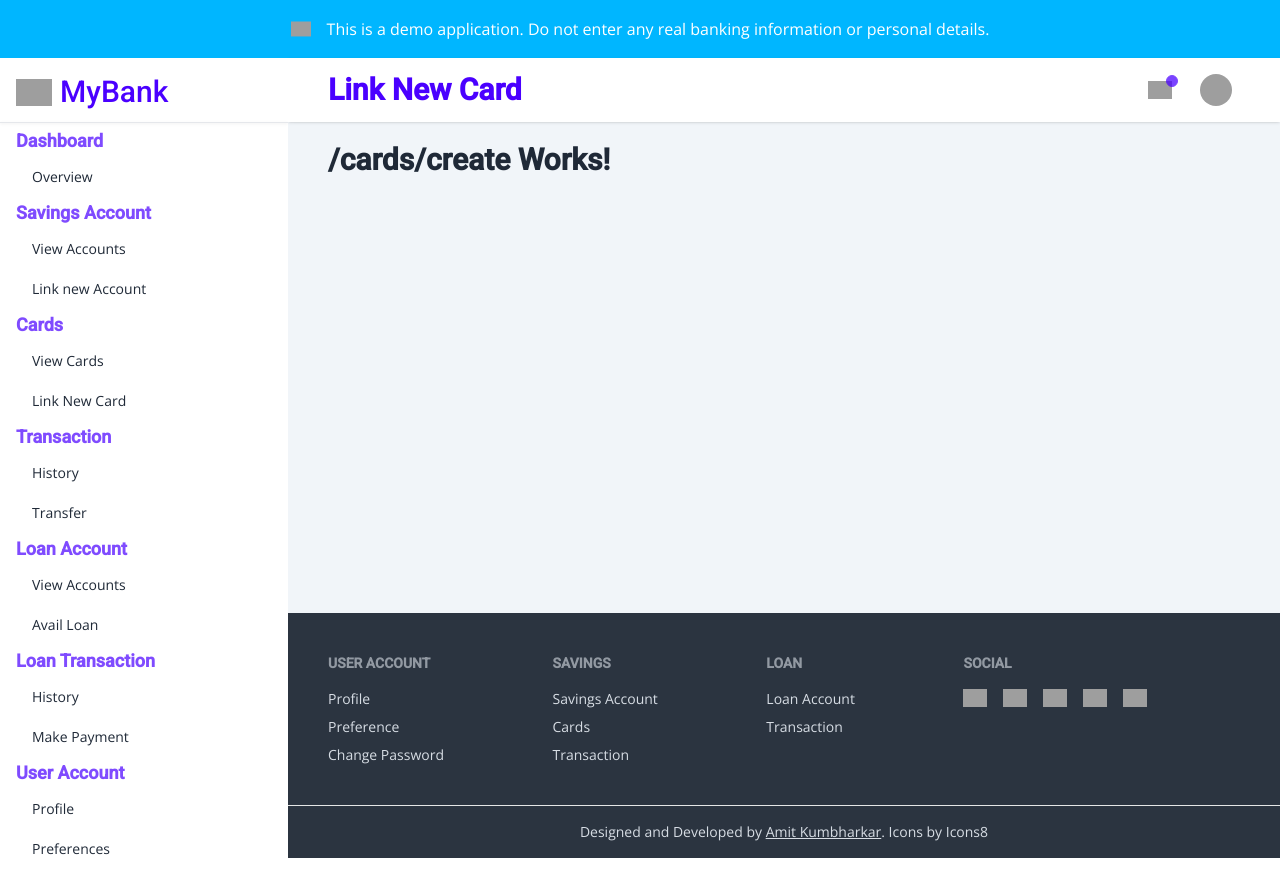
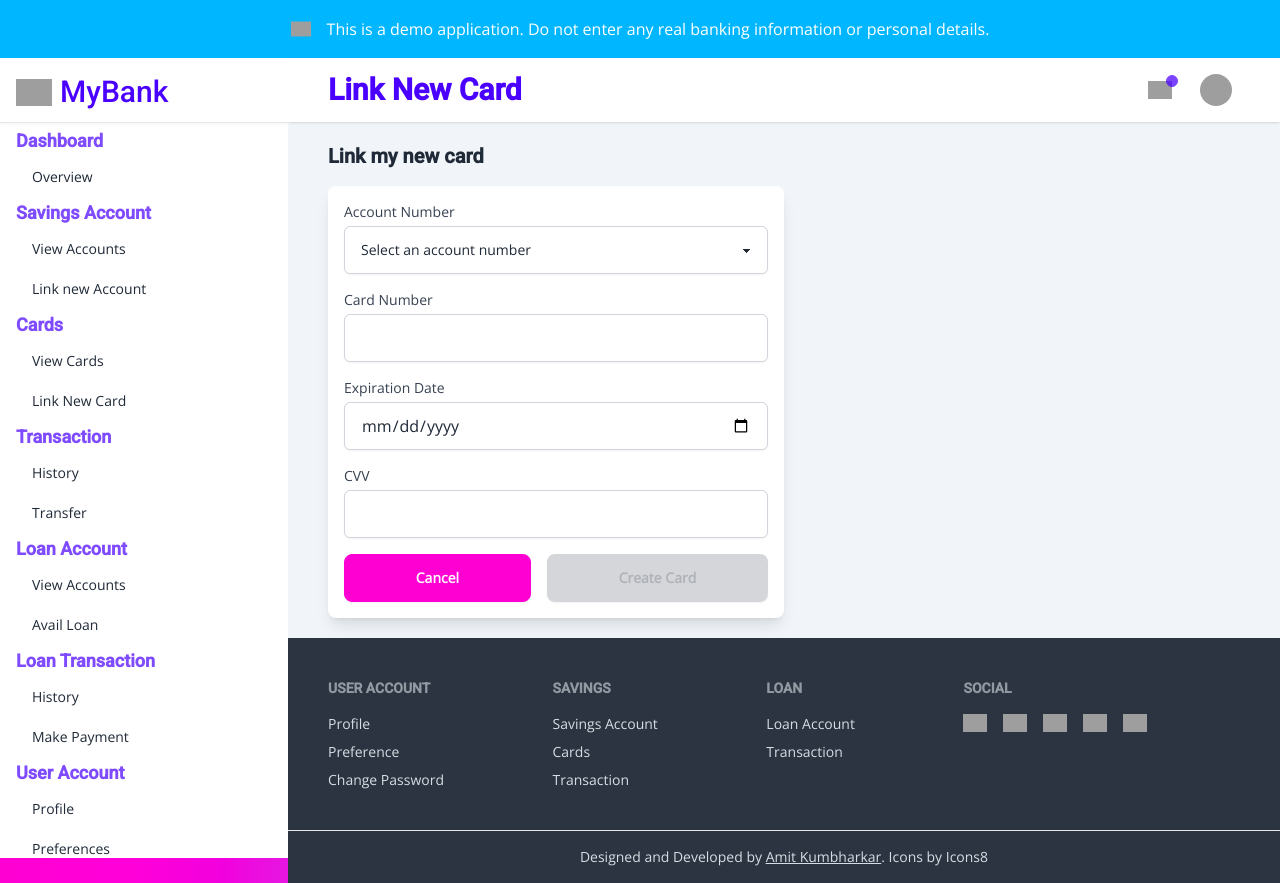
Before and after one commit to uix-amit/MyBank_UI, a React (Vite) app: page /cards/create in a window 1280 px wide. Before the commit the page ends 858 px from the top, so only its background shows below. Built offline with nearby package versions, Linux system fonts and the light colour scheme; sample sign-in values are in the browser's storage; grey boxes are pictures that could not be loaded.

Commit message:
feat(link card to savings account): link card to savings account for created
User can link his existing card to savings account to view/manage transaction to/from his accounts.

```diff
--- a/src/pages/cards/create.tsx
+++ b/src/pages/cards/create.tsx
@@ -1,7 +1,10 @@
+import { useFormik } from 'formik';
+import { useEffect } from 'react';
+import { useDispatch } from 'react-redux';
+import * as Yup from 'yup';
+
 import { setTitle } from '@shared/store/header.slice';
 import { AppDispatch } from '@shared/store/rootStore';
-import { useEffect } from 'react';
-import { useDispatch } from 'react-redux';
 
 function CardCreate() {
   const dispatch = useDispatch<AppDispatch>();
@@ -9,7 +12,141 @@ function CardCreate() {
   useEffect(() => {
     dispatch(setTitle('Link new card'));
   }, [dispatch]);
-  return <h1 className='text-3xl font-bold'>{location.pathname} Works!</h1>;
+  const formik = useFormik({
+    initialValues: {
+      accountID: '',
+      cardNumber: '',
+      expirationDate: '',
+      cvv: '',
+    },
+    validationSchema: Yup.object({
+      accountID: Yup.string().required('Account number is required'),
+      cardNumber: Yup.string()
+        .matches(/^\d{16}$/, 'Card number must be exactly 16 digits')
+        .required('Card number is required'),
+      expirationDate: Yup.date()
+        .min(new Date(), 'Expiration date must be in the future')
+        .required('Expiration date is required'),
+      cvv: Yup.string()
+        .matches(/^\d{3}$/, 'CVV must be exactly 3 digits')
+        .required('CVV is required'),
+    }),
+    onSubmit: (values) => {
+      console.log('Form data', values);
+    },
+    onReset: () => {
+      formik.resetForm();
+    },
+  });
+
+  const accountIDs = [
+    { value: '1234567890abcdef', label: '1234567890abcdef' },
+    { value: '0987654321fedcba', label: '0987654321fedcba' },
+    { value: 'abcdef1234567890', label: 'abcdef1234567890' },
+    { value: 'fedcba0987654321', label: 'fedcba0987654321' },
+  ];
+
+  return (
+    <>
+      <h2 className='text-xl font-bold mb-4'>Link my new card</h2>
+      <form
+        onSubmit={formik.handleSubmit}
+        className='w-full lg:w-1/2 flex flex-col gap-4 p-4 bg-white rounded-lg shadow-lg'
+      >
+        <div>
+          <label htmlFor='accountID' className='block text-sm font-medium text-gray-700'>
+            Account Number
+          </label>
+          <select
+            id='accountID'
+            name='accountID'
+            onChange={formik.handleChange}
+            onBlur={formik.handleBlur}
+            value={formik.values.accountID}
+            className={`mt-1 block w-full select select-bordered ${formik.touched.accountID && formik.errors.accountID ? 'border-red-500' : 'border-gray-300'} rounded-md shadow-sm focus:ring focus:ring-opacity-50`}
+          >
+            <option value=''>Select an account number</option>
+            {accountIDs.map((account) => (
+              <option key={account.value} value={account.value}>
+                {account.label}
+              </option>
+            ))}
+          </select>
+          {formik.touched.accountID && formik.errors.accountID ? (
+            <div className='text-red-500 text-sm mt-1'>{formik.errors.accountID}</div>
+          ) : null}
+        </div>
+
+        <div>
+          <label htmlFor='cardNumber' className='block text-sm font-medium text-gray-700'>
+            Card Number
+          </label>
+          <input
+            id='cardNumber'
+            name='cardNumber'
+            type='text'
+            onChange={formik.handleChange}
+            onBlur={formik.handleBlur}
+            value={formik.values.cardNumber}
+            className={`mt-1 block w-full input input-bordered ${formik.touched.cardNumber && formik.errors.cardNumber ? 'border-red-500' : 'border-gray-300'} rounded-md shadow-sm focus:ring focus:ring-opacity-50`}
+          />
+          {formik.touched.cardNumber && formik.errors.cardNumber ? (
+            <div className='text-red-500 text-sm mt-1'>{formik.errors.cardNumber}</div>
+          ) : null}
+        </div>
+
+        <div>
+          <label htmlFor='expirationDate' className='block text-sm font-medium text-gray-700'>
+            Expiration Date
+          </label>
+          <input
+            id='expirationDate'
+            name='expirationDate'
+            type='date'
+            onChange={formik.handleChange}
+            onBlur={formik.handleBlur}
+            value={formik.values.expirationDate}
+            className={`mt-1 block w-full input input-bordered ${formik.touched.expirationDate && formik.errors.expirationDate ? 'border-red-500' : 'border-gray-300'} rounded-md shadow-sm focus:ring focus:ring-opacity-50`}
+            min={new Date().toISOString().split('T')[0]}
+          />
+          {formik.touched.expirationDate && formik.errors.expirationDate ? (
+            <div className='text-red-500 text-sm mt-1'>{formik.errors.expirationDate}</div>
+          ) : null}
+        </div>
+
+        <div>
+          <label htmlFor='cvv' className='block text-sm font-medium text-gray-700'>
+            CVV
+          </label>
+          <input
+            id='cvv'
+            name='cvv'
+            type='text'
+            onChange={formik.handleChange}
+            onBlur={formik.handleBlur}
+            value={formik.values.cvv}
+            className={`mt-1 block w-full input input-bordered ${formik.touched.cvv && formik.errors.cvv ? 'border-red-500' : 'border-gray-300'} rounded-md shadow-sm focus:ring focus:ring-opacity-50`}
+          />
+          {formik.touched.cvv && formik.errors.cvv ? (
+            <div className='text-red-500 text-sm mt-1'>{formik.errors.cvv}</div>
+          ) : null}
+        </div>
+
+        <div className='flex flex-col-reverse lg:flex-row gap-4'>
+          <button type='reset' onClick={formik.handleReset} className='btn btn-secondary grow'>
+            Cancel
+          </button>
+          <button
+            type='submit'
+            className='btn btn-primary grow'
+            disabled={!formik.isValid || !formik.dirty}
+          >
+            Create Card
+          </button>
+        </div>
+      </form>
+    </>
+  );
 }
 
 export default CardCreate;
```
